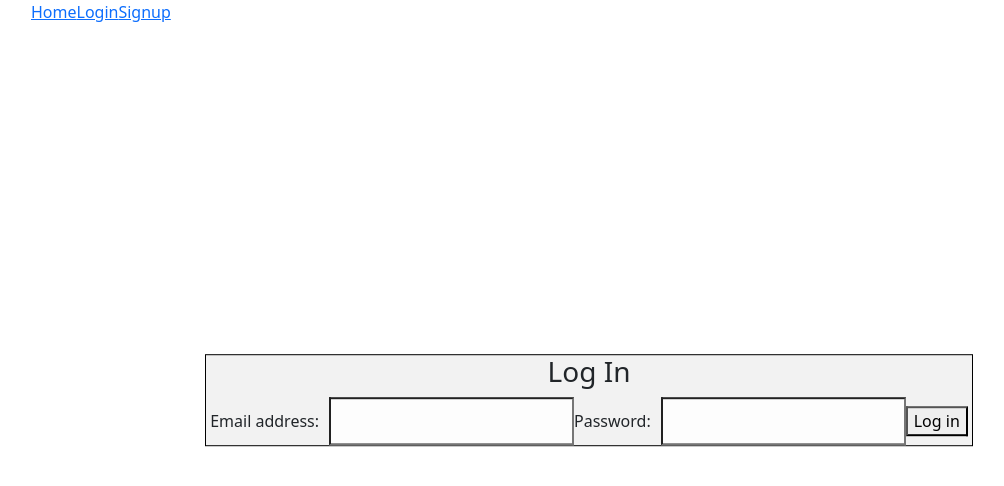
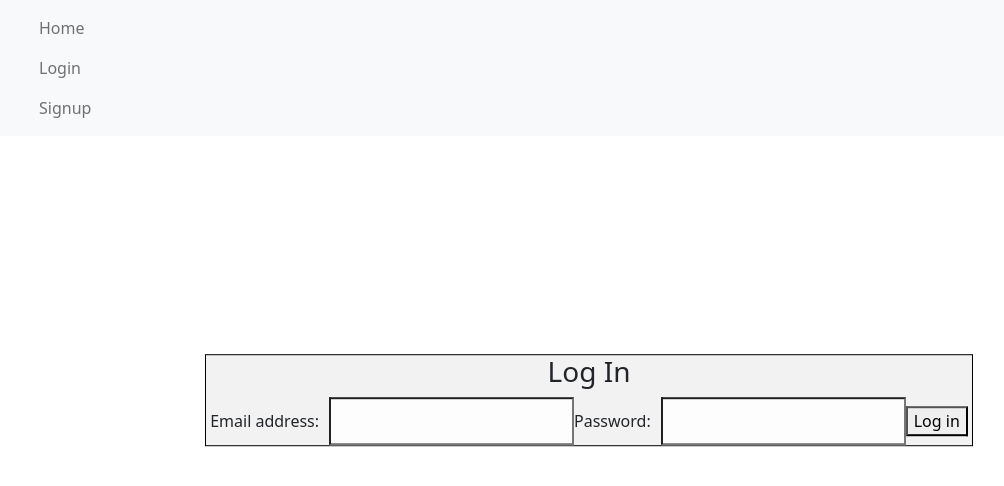
Before and after one commit to diegoguardiola/Milestone-Project-3, a React (Create React App) app in the folder front-end/: page /Login in a window 1280 px wide. Shown: the top 486 px of the page, without its empty margins (51-1055 px from the left). Built offline with nearby package versions, Linux system fonts and the light colour scheme.

Commit message:
Adding NavigationBar styling, not functional

```diff
--- a/front-end/src/components/NavigationBar.js
+++ b/front-end/src/components/NavigationBar.js
@@ -3,7 +3,12 @@
 import { useLogout } from '../hooks/useLogout';
 import { useAuthContext } from '../hooks/useAuthContext';
 
-const Navbar = () => {
+// React-Bootstrap
+import Navbar from 'react-bootstrap/Navbar';
+import Container from 'react-bootstrap/Container'
+import Nav from 'react-bootstrap/Nav'
+
+const Navibar = () => {
   const { logout } = useLogout();
   const { user } = useAuthContext();
 
@@ -12,27 +17,29 @@
   };
 
   return (
-    <header>
-      <div className="container">
-        <nav>
+    <Navbar bg='light' expand='lg'>
+      <Container>
+        <Navbar.Collapse id='basic-navbar-nav'>
+        <Nav className="me-auto">
           {user && (
             <div>
               <span>{user.email}</span>
               <button onClick={handleClick}>Log out</button>
-              <Link to="/">Home</Link>
+              <Nav.Link to="/"><Link to='/'>Home</Link></Nav.Link>
             </div>
           )}
           {!user && (
             <div>
-              <Link to="/">Home</Link>
-              <Link to="/login">Login</Link>
-              <Link to="/signup">Signup</Link>
+              <Nav.Link to="/">Home</Nav.Link>
+              <Nav.Link to="/login">Login</Nav.Link>
+              <Nav.Link to="/signup">Signup</Nav.Link>
             </div>
           )}
-        </nav>
-      </div>
-    </header>
+        </Nav>
+        </Navbar.Collapse>
+      </Container>
+    </Navbar>
   );
 };
 
-export default Navbar;
+export default Navibar;
```
